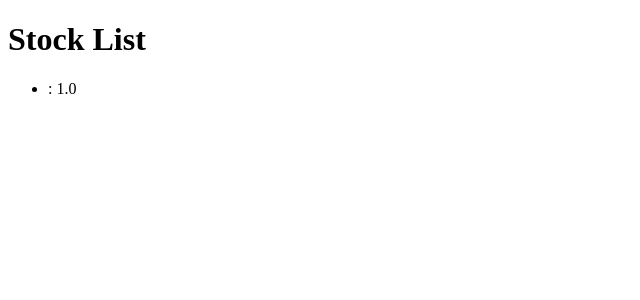
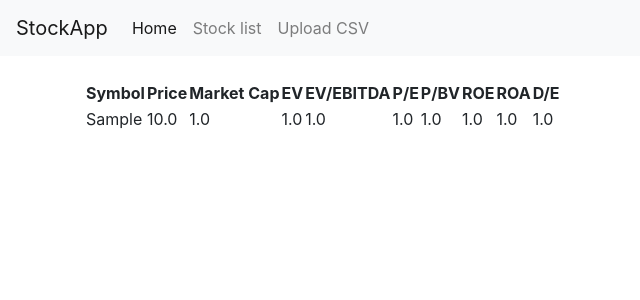
Before and after one commit to popwandee/bigchange, a Django app: page /stock_list/ in a window 1280 px wide. Shown: the top 300 px of the page, without its empty margins (0-640 px from the left). Run offline with Django 5.2, Linux system fonts and the light colour scheme; tables that the repository leaves empty hold one stand-in row (values such as "Sample post"); some libraries are stand-ins or nearby versions.

Commit message:
update stock list upload csv file

```diff
--- /dev/null
+++ b/stocks/forms.py
@@ -0,0 +1,4 @@
+from django import forms
+
+class CSVUploadForm(forms.Form):
+    csv_file = forms.FileField()
--- a/stocks/models.py
+++ b/stocks/models.py
@@ -1,8 +1,10 @@
 from django.db import models
 
 # Create your models here.
+from django.db import models
+
 class Stock(models.Model):
-    symbol = models.CharField(max_length=10,default='aa')
+    symbol = models.CharField(max_length=10, default='a')
     price = models.FloatField(default=0)
     market_cap = models.FloatField(default=0)
     ev = models.FloatField(default=0)
--- /dev/null
+++ b/stocks/templates/stocks/base.html
@@ -0,0 +1,40 @@
+<!DOCTYPE html>
+<html lang="en">
+<head>
+    <meta charset="UTF-8">
+    <meta name="viewport" content="width=device-width, initial-scale=1.0">
+    <title>{% block title %}Stock App{% endblock %}</title>
+    <!-- Bootstrap CSS -->
+    <link href="https://stackpath.bootstrapcdn.com/bootstrap/4.5.2/css/bootstrap.min.css" rel="stylesheet">
+</head>
+<body>
+    <!-- Navbar -->
+    <nav class="navbar navbar-expand-lg navbar-light bg-light">
+        <a class="navbar-brand" href="#">StockApp</a>
+        <button class="navbar-toggler" type="button" data-toggle="collapse" data-target="#navbarNav" aria-controls="navbarNav" aria-expanded="false" aria-label="Toggle navigation">
+            <span class="navbar-toggler-icon"></span>
+        </button>
+        <div class="collapse navbar-collapse" id="navbarNav">
+            <ul class="navbar-nav">
+                <li class="nav-item active">
+                    <a class="nav-link" href="{% url 'index' %}">Home</a>
+                </li>
+                <li class="nav-item">
+                    <a class="nav-link" href="{% url 'stock_list' %}">Stock list</a>
+                </li>
+                <li class="nav-item">
+                    <a class="nav-link" href="{% url 'upload_csv' %}">Upload CSV</a>
+                </li>
+            </ul>
+        </div>
+    </nav>
+    <div class="container mt-4">
+        {% block content %}
+        {% endblock %}
+    </div>
+    <!-- Bootstrap JS and dependencies -->
+    <script src="https://code.jquery.com/jquery-3.5.1.slim.min.js"></script>
+    <script src="https://cdn.jsdelivr.net/npm/@popperjs/core@2.9.2/dist/umd/popper.min.js"></script>
+    <script src="https://stackpath.bootstrapcdn.com/bootstrap/4.5.2/js/bootstrap.min.js"></script>
+</body>
+</html>
--- a/stocks/templates/stocks/stock_list.html
+++ b/stocks/templates/stocks/stock_list.html
@@ -1,14 +1,39 @@
-<!DOCTYPE html>
-            <html>
-                <head>
-                    <title>Stock List</title>
-                </head>
-                <body>
-                    <h1>Stock List</h1>
-                    <ul>
-                    {% for stock in stocks %}
-                        <li>{{ stock.name }}: {{ stock.ev_ebitda }}</li>
-                    {% endfor %}
-                    </ul>
-                </body>
-            </html>
+
+{% extends 'stocks/base.html' %}
+{% block title %}Stok recomment list{% endblock %}
+
+{% block content %}
+    <table>
+        <thead>
+            <tr>
+                <th>Symbol</th>
+                <th>Price</th>
+                <th>Market Cap</th>
+                <th>EV</th>
+                <th>EV/EBITDA</th>
+                <th>P/E</th>
+                <th>P/BV</th>
+                <th>ROE</th>
+                <th>ROA</th>
+                <th>D/E</th>
+            </tr>
+        </thead>
+        <tbody>
+            {% for stock in stocks %}
+            <tr>
+                <td>{{ stock.symbol }}</td>
+                <td>{{ stock.price }}</td>
+                <td>{{ stock.market_cap }}</td>
+                <td>{{ stock.ev }}</td>
+                <td>{{ stock.ev_ebitda }}</td>
+                <td>{{ stock.pe_ratio }}</td>
+                <td>{{ stock.pbv_ratio }}</td>
+                <td>{{ stock.roe }}</td>
+                <td>{{ stock.roa }}</td>
+                <td>{{ stock.de_ratio }}</td>
+            </tr>
+            {% endfor %}
+        </tbody>
+    </table>
+
+    {% endblock %}
--- a/stocks/urls.py
+++ b/stocks/urls.py
@@ -6,4 +6,5 @@ urlpatterns = [
     path('stock_list/', views.stock_list, name='stock_list'),
     path('load_data/', views.load_data, name='load_data'),
     path('apply_filter/', views.apply_filter, name='apply_filter'),
+    path('upload/', views.upload_csv, name='upload_csv'),
 ]
--- a/stocks/views.py
+++ b/stocks/views.py
@@ -1,5 +1,8 @@
 from django.shortcuts import redirect, render
 from .models import Stock
+import csv
+from django.contrib import messages
+from .forms import CSVUploadForm
 
 def stock_list(request):
     stocks = Stock.objects.filter(ev_ebitda__lt=10)
@@ -16,3 +19,34 @@ def load_data(request):
 def apply_filter(request):
     # Logic to apply filter
     return redirect('index')
+
+def upload_csv(request):
+    if request.method == 'POST':
+        form = CSVUploadForm(request.POST, request.FILES)
+        if form.is_valid():
+            csv_file = request.FILES['csv_file']
+            decoded_file = csv_file.read().decode('utf-8').splitlines()
+            reader = csv.DictReader(decoded_file)
+
+            for row in reader:
+                stock, created = Stock.objects.update_or_create(
+                    symbol=row['symbol'],
+                    defaults={
+                        'price': float(row['price']),
+                        'market_cap': float(row['market_cap']),
+                        'ev': float(row['ev']),
+                        'ev_ebitda': float(row['ev_ebitda']),
+                        'pe_ratio': float(row['pe_ratio']),
+                        'pbv_ratio': float(row['pbv_ratio']),
+                        'roe': float(row['roe']),
+                        'roa': float(row['roa']),
+                        'de_ratio': float(row['de_ratio']),
+                    }
+                )
+
+            messages.success(request, "CSV file has been uploaded and data inserted successfully.")
+            return redirect('stock_list')
+    else:
+        form = CSVUploadForm()
+
+    return render(request, 'stocks/upload_csv.html', {'form': form})
```
Also changed, not shown: bigchange_project/settings.py (+12 -12 lines), stocks/templates/stocks/index.html (+6 -8 lines), stocks/templates/stocks/upload_csv.html (added, +14 -0 lines), stocks/migrations/0004_alter_stock_symbol.py (added), 1 other file.
